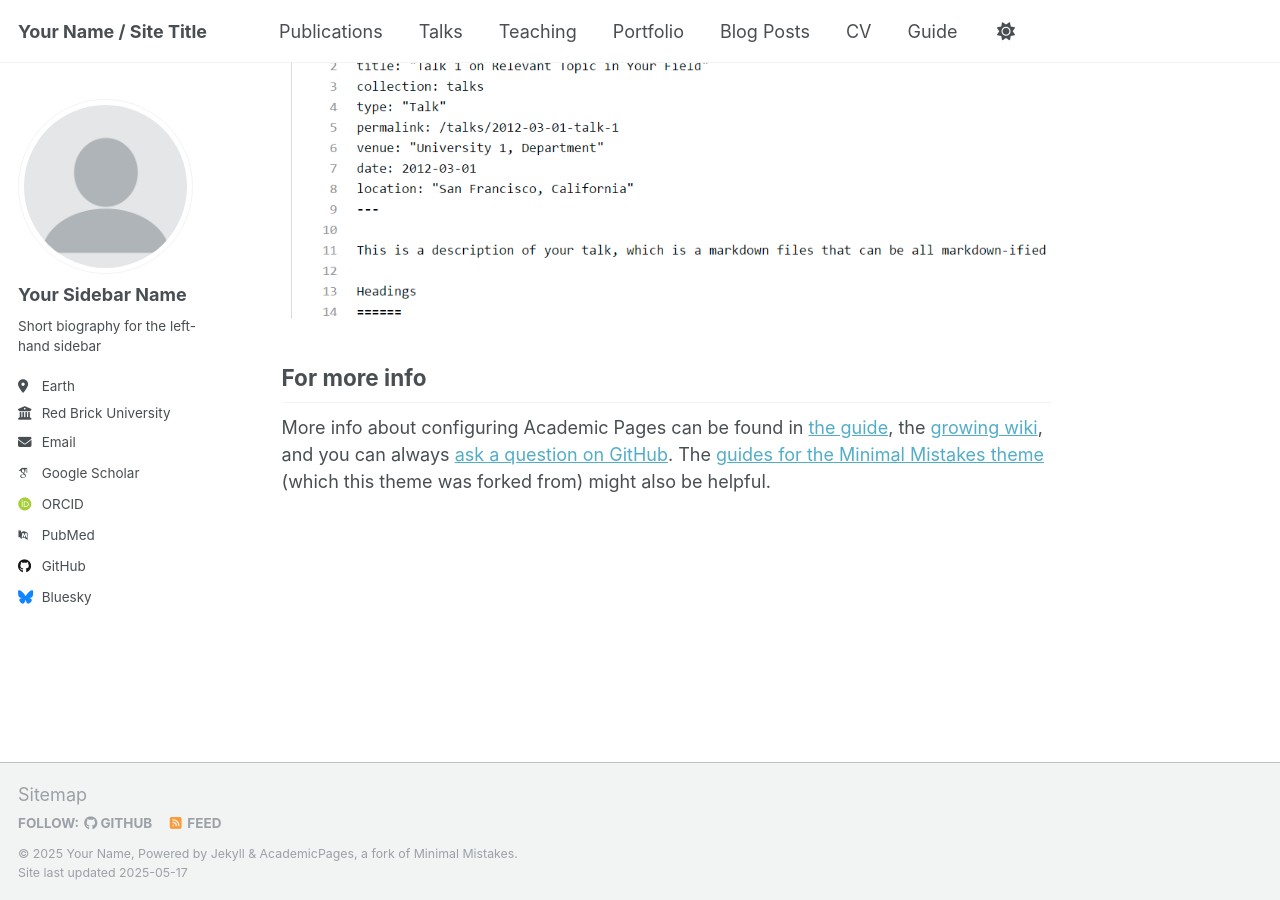
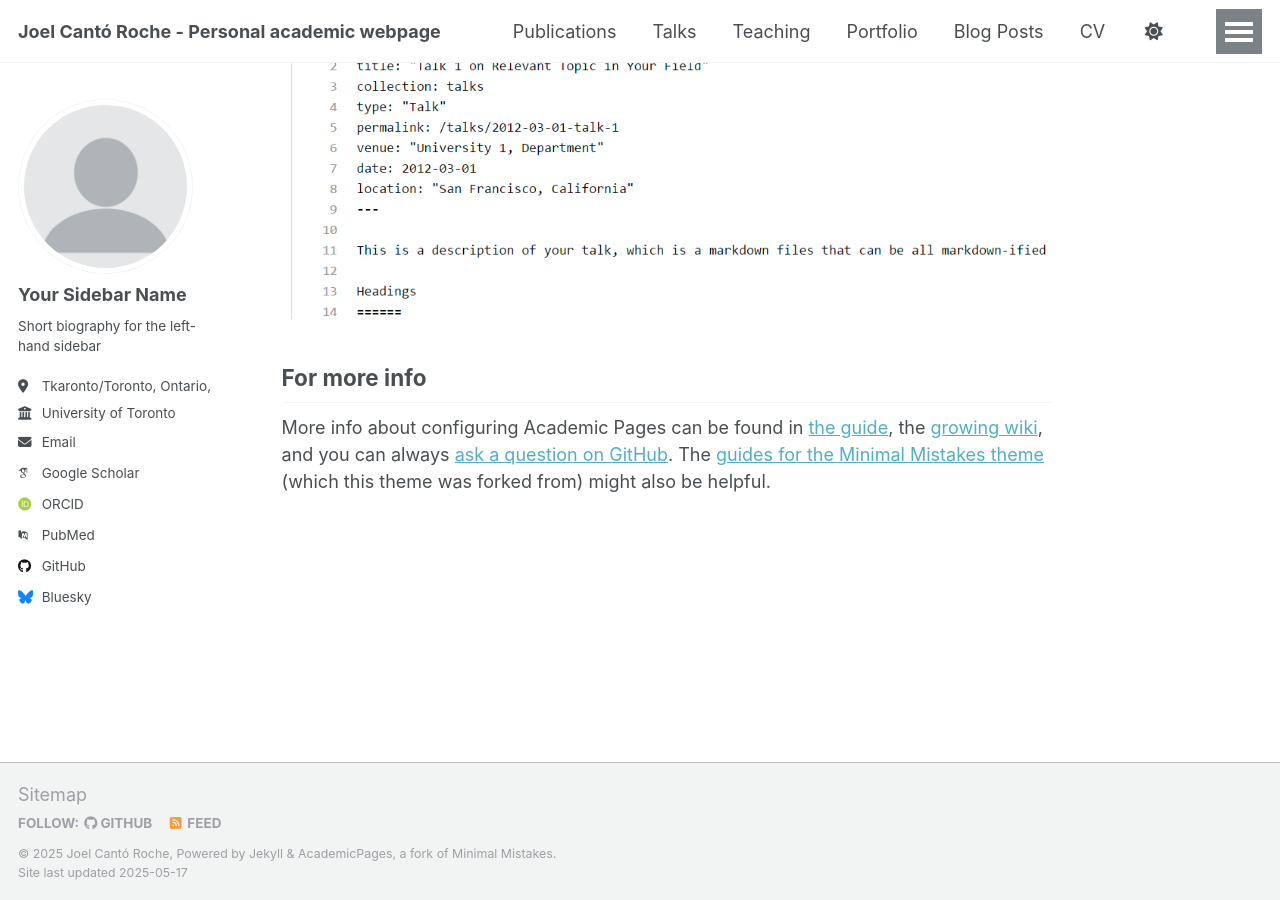
Before and after one commit to jcantoroc/jcantoroc.github.io, a Jekyll site: the page built from _pages/about.md, in a window 1280 px wide and 900 px high, scrolled down 2636 px. Built offline with Jekyll 4.4.1, drawn with Linux system fonts in a browser that asks for light colours; some web fonts are replaced.

Commit message:
Update _config.yml

```diff
--- a/_config.yml
+++ b/_config.yml
@@ -9,13 +9,13 @@
 # Basic Site Settings
 locale                   : "en-US"
 site_theme               : "default"
-title                    : "Your Name / Site Title"
+title                    : "Joel Cantó Roche - Personal academic webpage"
 title_separator          : "-"
-name                     : &name "Your Name"
+name                     : &name "Joel Cantó Roche"
 description              : &description "personal description"
-url                      : https://academicpages.github.io # the base hostname & protocol for your site e.g. "https://[your GitHub username].github.io" or if you already have some other page hosted on Github then use "https://[your GitHub username].github.io/[Your Repo Name]"
+url                      : https://jcantoroc.github.io/ # the base hostname & protocol for your site e.g. "https://[your GitHub username].github.io" or if you already have some other page hosted on Github then use "https://[your GitHub username].github.io/[Your Repo Name]"
 baseurl                  : "" # the subpath of your site, e.g. "/blog"
-repository               : "academicpages/academicpages.github.io"
+repository               : "jcantoroc/jcantoroc.github.io"
 
 # Site Author - The following control what appear as part of the author content on the side bar.
 #               If a field is blank the icon and link will not appear, otherwise it will be shown.
@@ -24,10 +24,10 @@ author:
   # Biographic information
   avatar           : "profile.png"
   name             : "Your Sidebar Name"
-  pronouns         : # example: "she/her"
+  pronouns         : # example: "He/him/his"
   bio              : "Short biography for the left-hand sidebar"
-  location         : "Earth"
-  employer         : "Red Brick University"
+  location         : "Tkaronto/Toronto, Ontario, Canada"
+  employer         : "University of Toronto"
   uri              : # URL
   email            : "none@example.org"
 
```
